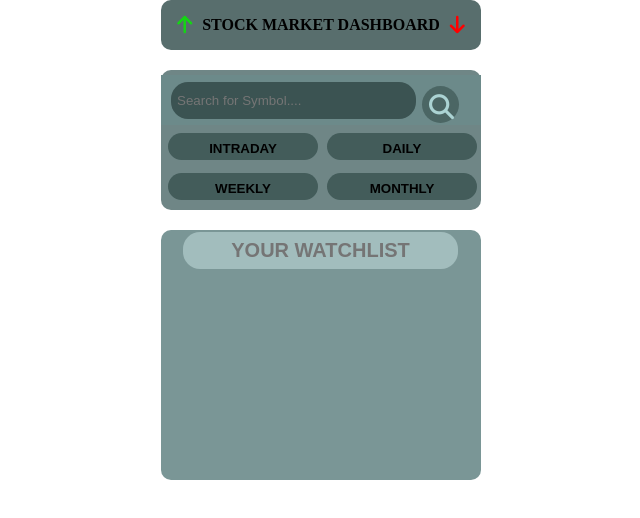
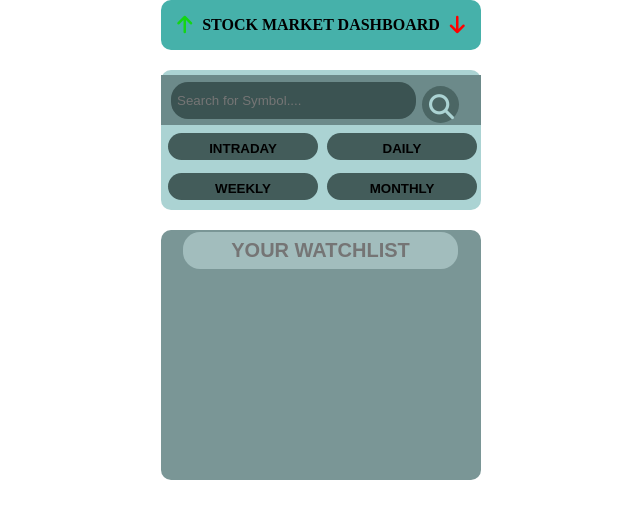
Before and after one commit to pranjulpatel88/Stock-Market-Dashboard---JS-Placement-Project---dkdvp22dammb, a plain HTML site: page index.html in a window 1280 px wide. Shown: the whole page, without its empty margins (279-919 px from the left). Drawn offline with Linux system fonts and the light colour scheme.

Commit message:
Update styles.css
Signed-off-by: Pranjul patel <106220007+pranjulpatel88@users.noreply.github.com>

```diff
--- a/styles.css
+++ b/styles.css
@@ -20,7 +20,7 @@ h4 {
     display: flex;
     justify-content: center;
     align-items: center;
-    background-color: rgb(88, 110, 109);
+    background-color: rgb(70, 177,170 );
     height: 50px;
     width: 320px;
     border-radius: 10px;
@@ -45,7 +45,7 @@ h4 {
 }
 
 .container-search {
-    background-color: rgb(111, 134, 134);
+    background-color: rgb(171, 211, 211);
     height: 140px;
     width: 320px;
     border-radius: 10px;
```
